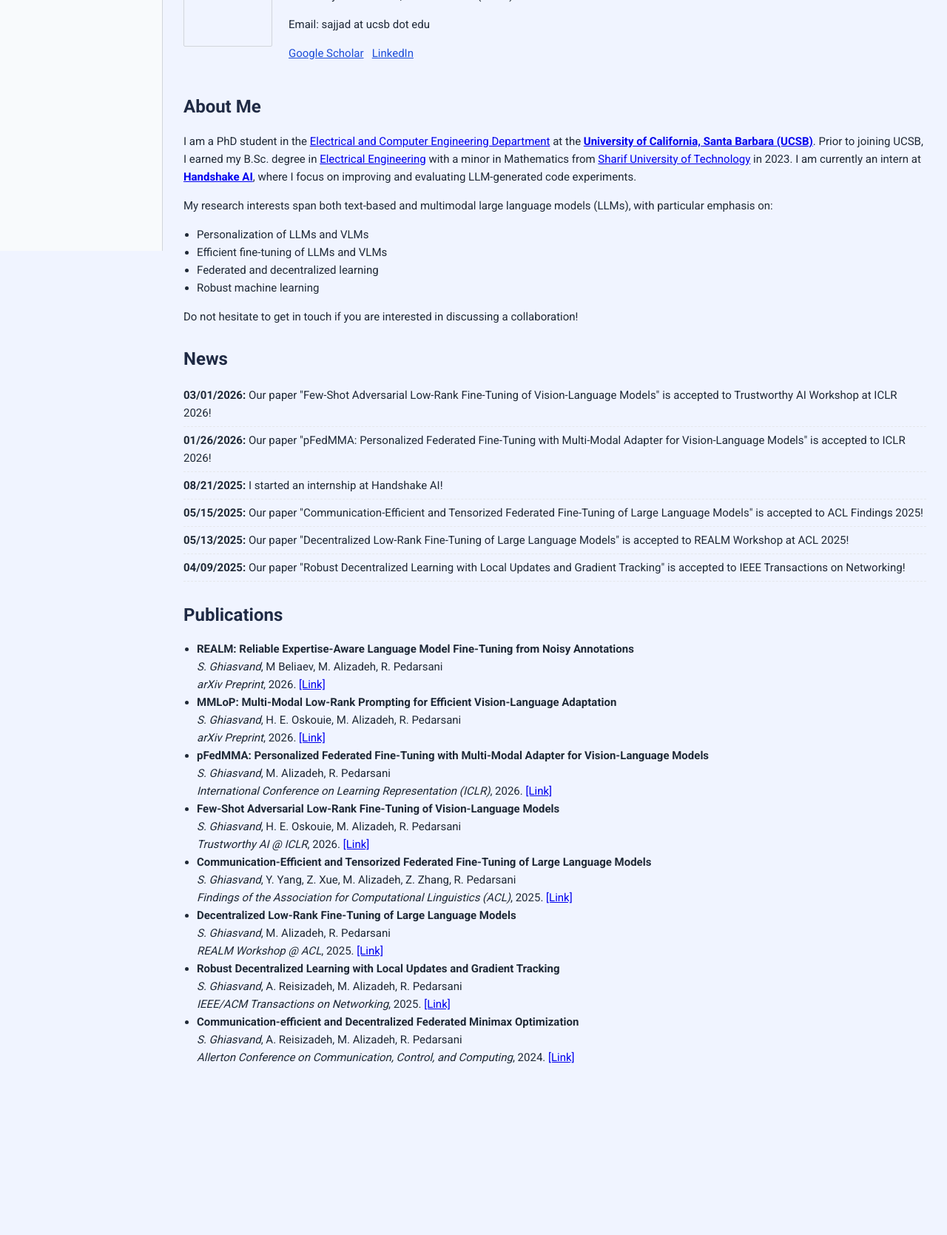
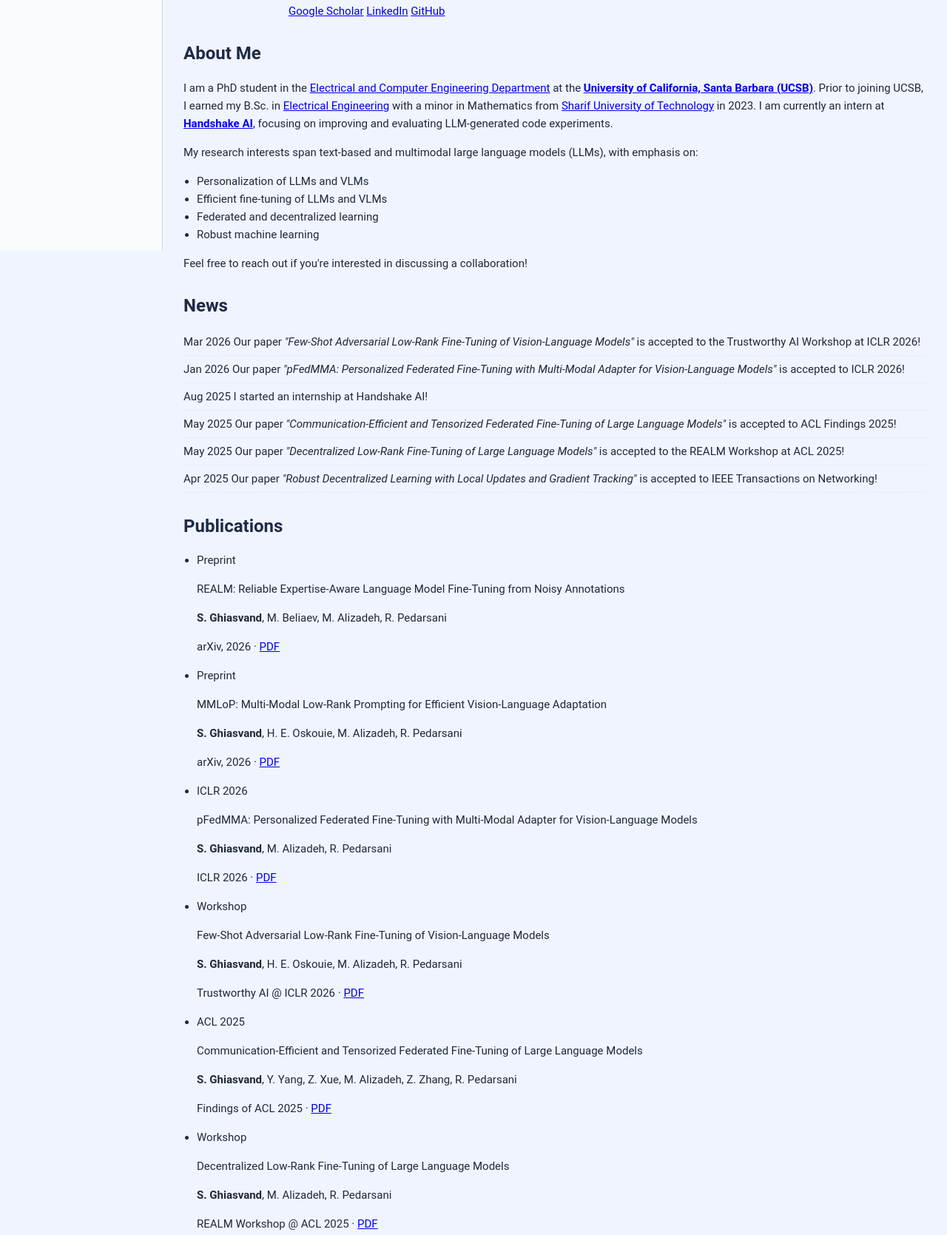
Before and after one commit to sajjad-ucsb/sajjad-ucsb.github.io, a plain HTML site: page index.html in a window 1280 px wide. Shown: the part 461-2130 px from the top of the page at 74% size. Before the commit the page ends 1977 px from the top, so only its background shows below. Drawn offline with Linux system fonts and the light colour scheme.

Commit message:
Update index.html

```diff
--- a/index.html
+++ b/index.html
@@ -4,131 +4,186 @@
   <meta charset="utf-8" />
   <meta name="viewport" content="width=device-width, initial-scale=1" />
   <title>Sajjad Ghiasvand</title>
-  <meta name="description" content="Personal homepage" />
-  <link href="https://fonts.googleapis.com/css2?family=Roboto:wght@400;500;700&display=swap" rel="stylesheet">
+  <meta name="description" content="Personal homepage of Sajjad Ghiasvand, PhD student at UCSB" />
+  <link href="https://fonts.googleapis.com/css2?family=DM+Serif+Display&family=DM+Sans:wght@400;500;600&display=swap" rel="stylesheet">
   <link rel="stylesheet" href="style.css" />
 </head>
 <body>
+
   <!-- Hero banner -->
-  <header class="hero">
-    <h1></h1>
-  </header>
+  <div class="hero">
+    <div class="hero-overlay"></div>
+    <div class="hero-content">
+      <p class="hero-label">University of California, Santa Barbara</p>
+    </div>
+  </div>
+
+  <div class="page-wrap">
+
     <!-- Sidebar -->
     <aside class="sidebar">
       <div class="sidebar-inner">
-      <h1 class="site-name"><a href="index.html">Sajjad Ghiasvand</a></h1>
+        <h1 class="site-name"><a href="index.html">Sajjad<br>Ghiasvand</a></h1>
+        <p class="sidebar-role">PhD Student · ECE · UCSB</p>
         <nav class="nav">
-        <a href="index.html" class="nav-link">Home</a>
-        <a href="https://github.com/sajjad-ucsb" class="nav-link">Repositories</a>
+          <a href="#about" class="nav-link">About</a>
+          <a href="#news" class="nav-link">News</a>
+          <a href="#publications" class="nav-link">Publications</a>
+          <a href="https://github.com/sajjad-ucsb" class="nav-link" target="_blank">GitHub</a>
         </nav>
+        <div class="sidebar-contact">
+          <p>sajjad at ucsb dot edu</p>
+          <div class="social-links">
+            <a href="https://scholar.google.com/citations?hl=en&user=zVMSi40AAAAJ&view_op=list_works&sortby=pubdate" target="_blank" rel="noopener">Scholar</a>
+            <span>·</span>
+            <a href="https://www.linkedin.com/in/sajjad-ghiasvand/" target="_blank" rel="noopener">LinkedIn</a>
+          </div>
+        </div>
       </div>
     </aside>
 
     <!-- Main content -->
     <main class="content">
-    <header class="page-header">
-      <h1>Sajjad Ghiasvand</h1>
-      <hr />
-    </header>
 
-    <section class="intro">
-      <img src="photo.jpg" alt="Portrait" class="avatar" />
+      <section id="about" class="section intro-section">
+        <div class="intro">
+          <img src="photo.jpg" alt="Portrait of Sajjad Ghiasvand" class="avatar" />
+          <div class="bio">
+            <h1 class="bio-name">Sajjad Ghiasvand</h1>
+            <p class="bio-role">PhD Student, Electrical and Computer Engineering</p>
+            <p class="bio-affil">University of California, Santa Barbara</p>
+            <div class="bio-links">
+              <a href="https://scholar.google.com/citations?hl=en&user=zVMSi40AAAAJ&view_op=list_works&sortby=pubdate" target="_blank" rel="noopener" class="badge">Google Scholar</a>
+              <a href="https://www.linkedin.com/in/sajjad-ghiasvand/" target="_blank" rel="noopener" class="badge">LinkedIn</a>
+              <a href="https://github.com/sajjad-ucsb" target="_blank" rel="noopener" class="badge">GitHub</a>
+            </div>
+          </div>
+        </div>
 
-      <div class="bio">
-        <!-- <p class="role"><strong>PhD Student</strong></p> -->
-        <p>Department of Electrical and Computer Engineering<br>
-        University of California, Santa Barbara (UCSB)</p>
-        <p>Email: sajjad at ucsb dot edu</p>
-        <p class="links">
-          <a href="https://scholar.google.com/citations?hl=en&user=zVMSi40AAAAJ&view_op=list_works&sortby=pubdate" target="_blank" rel="noopener">Google Scholar</a> &nbsp;
-          <a href="https://www.linkedin.com/in/sajjad-ghiasvand/" target="_blank" rel="noopener">LinkedIn</a>
-        </p>
-      </div>
-    </section>
-
-    <section>
+        <div class="about-text">
           <h2>About Me</h2>
           <p>
             I am a PhD student in the <a href="https://www.ece.ucsb.edu/" target="_blank" rel="noopener">Electrical and Computer Engineering Department</a> at the <a href="https://www.ucsb.edu/" target="_blank" rel="noopener"><strong>University of California, Santa Barbara (UCSB)</strong></a>.
-        Prior to joining UCSB, I earned my B.Sc. degree in <a href="https://www.ee.sharif.ir/en/" target="_blank" rel="noopener">Electrical Engineering</a> with a minor in Mathematics from <a href="https://en.sharif.ir/" target="_blank" rel="noopener">Sharif University of Technology</a> in 2023.
-        I am currently an intern at <a href="https://joinhandshake.com/expert-ai" target="_blank" rel="noopener"><strong>Handshake AI</strong></a>, where I focus on improving and evaluating LLM-generated code experiments.
+            Prior to joining UCSB, I earned my B.Sc. in <a href="https://www.ee.sharif.ir/en/" target="_blank" rel="noopener">Electrical Engineering</a> with a minor in Mathematics from <a href="https://en.sharif.ir/" target="_blank" rel="noopener">Sharif University of Technology</a> in 2023.
+            I am currently an intern at <a href="https://joinhandshake.com/expert-ai" target="_blank" rel="noopener"><strong>Handshake AI</strong></a>, focusing on improving and evaluating LLM-generated code experiments.
           </p>
-      <p>
-        My research interests span both text-based and multimodal large language models (LLMs), with particular emphasis on:
-      </p>
-      <ul>
+          <p>My research interests span text-based and multimodal large language models (LLMs), with emphasis on:</p>
+          <ul class="interest-list">
             <li>Personalization of LLMs and VLMs</li>
             <li>Efficient fine-tuning of LLMs and VLMs</li>
             <li>Federated and decentralized learning</li>
             <li>Robust machine learning</li>
           </ul>
-      Do not hesitate to get in touch if you are interested in discussing a collaboration!
+          <p class="collab-note">Feel free to reach out if you're interested in discussing a collaboration!</p>
+        </div>
       </section>
 
-
-
-    <section>
-      <h2>News</h2>
+      <section id="news" class="section">
+        <h2 class="section-title">News</h2>
         <ul class="news">
-        <li><span class="date">03/01/2026:</span> Our paper "Few-Shot Adversarial Low-Rank Fine-Tuning of Vision-Language Models" is accepted to Trustworthy AI Workshop at ICLR 2026!</li>
-        <li><span class="date">01/26/2026:</span> Our paper "pFedMMA: Personalized Federated Fine-Tuning with Multi-Modal Adapter for Vision-Language Models" is accepted to ICLR 2026!</li>
-        <li><span class="date">08/21/2025:</span> I started an internship at Handshake AI!</li>
-        <li><span class="date">05/15/2025:</span> Our paper "Communication-Efficient and Tensorized Federated Fine-Tuning of Large Language Models" is accepted to ACL Findings 2025!</li>
-        <li><span class="date">05/13/2025:</span> Our paper "Decentralized Low-Rank Fine-Tuning of Large Language Models" is accepted to REALM Workshop at ACL 2025!</li>
-        <li><span class="date">04/09/2025:</span> Our paper "Robust Decentralized Learning with Local Updates and Gradient Tracking" is accepted to IEEE Transactions on Networking!</li>
+          <li>
+            <span class="date-badge">Mar 2026</span>
+            <span>Our paper <em>"Few-Shot Adversarial Low-Rank Fine-Tuning of Vision-Language Models"</em> is accepted to the Trustworthy AI Workshop at ICLR 2026!</span>
+          </li>
+          <li>
+            <span class="date-badge">Jan 2026</span>
+            <span>Our paper <em>"pFedMMA: Personalized Federated Fine-Tuning with Multi-Modal Adapter for Vision-Language Models"</em> is accepted to ICLR 2026!</span>
+          </li>
+          <li>
+            <span class="date-badge">Aug 2025</span>
+            <span>I started an internship at Handshake AI!</span>
+          </li>
+          <li>
+            <span class="date-badge">May 2025</span>
+            <span>Our paper <em>"Communication-Efficient and Tensorized Federated Fine-Tuning of Large Language Models"</em> is accepted to ACL Findings 2025!</span>
+          </li>
+          <li>
+            <span class="date-badge">May 2025</span>
+            <span>Our paper <em>"Decentralized Low-Rank Fine-Tuning of Large Language Models"</em> is accepted to the REALM Workshop at ACL 2025!</span>
+          </li>
+          <li>
+            <span class="date-badge">Apr 2025</span>
+            <span>Our paper <em>"Robust Decentralized Learning with Local Updates and Gradient Tracking"</em> is accepted to IEEE Transactions on Networking!</span>
+          </li>
         </ul>
       </section>
 
-    <section>
-      <h2>Publications</h2>
+      <section id="publications" class="section">
+        <h2 class="section-title">Publications</h2>
         <ul class="publications">
-        <li>
-          <strong>REALM: Reliable Expertise-Aware Language Model Fine-Tuning from Noisy Annotations</strong><br>
-          <em>S. Ghiasvand</em>, M Beliaev, M. Alizadeh, R. Pedarsani<br>
-          <em>arXiv Preprint</em>, 2026.
-          <a href="https://arxiv.org/pdf/2604.17289" target="_blank" rel="noopener">[Link]</a>
+          <li class="pub-item">
+            <div class="pub-venue preprint">Preprint</div>
+            <div class="pub-body">
+              <p class="pub-title">REALM: Reliable Expertise-Aware Language Model Fine-Tuning from Noisy Annotations</p>
+              <p class="pub-authors"><strong>S. Ghiasvand</strong>, M. Beliaev, M. Alizadeh, R. Pedarsani</p>
+              <p class="pub-info">arXiv, 2026 · <a href="https://arxiv.org/pdf/2604.17289" target="_blank" rel="noopener">PDF</a></p>
+            </div>
           </li>
-        <li>
-          <strong>MMLoP: Multi-Modal Low-Rank Prompting for Efficient Vision-Language Adaptation</strong><br>
-          <em>S. Ghiasvand</em>, H. E. Oskouie, M. Alizadeh, R. Pedarsani<br>
-          <em>arXiv Preprint</em>, 2026.
-          <a href="https://arxiv.org/pdf/2602.21397" target="_blank" rel="noopener">[Link]</a>
+          <li class="pub-item">
+            <div class="pub-venue preprint">Preprint</div>
+            <div class="pub-body">
+              <p class="pub-title">MMLoP: Multi-Modal Low-Rank Prompting for Efficient Vision-Language Adaptation</p>
+              <p class="pub-authors"><strong>S. Ghiasvand</strong>, H. E. Oskouie, M. Alizadeh, R. Pedarsani</p>
+              <p class="pub-info">arXiv, 2026 · <a href="https://arxiv.org/pdf/2602.21397" target="_blank" rel="noopener">PDF</a></p>
+            </div>
           </li>
-        <li>
-          <strong>pFedMMA: Personalized Federated Fine-Tuning with Multi-Modal Adapter for Vision-Language Models</strong><br>
-          <em>S. Ghiasvand</em>, M. Alizadeh, R. Pedarsani<br>
-          <em>International Conference on Learning Representation (ICLR)</em>, 2026.
-          <a href="https://arxiv.org/pdf/2507.05394" target="_blank" rel="noopener">[Link]</a>
+          <li class="pub-item">
+            <div class="pub-venue conf">ICLR 2026</div>
+            <div class="pub-body">
+              <p class="pub-title">pFedMMA: Personalized Federated Fine-Tuning with Multi-Modal Adapter for Vision-Language Models</p>
+              <p class="pub-authors"><strong>S. Ghiasvand</strong>, M. Alizadeh, R. Pedarsani</p>
+              <p class="pub-info">ICLR 2026 · <a href="https://arxiv.org/pdf/2507.05394" target="_blank" rel="noopener">PDF</a></p>
+            </div>
           </li>
-        <li>
-          <strong>Few-Shot Adversarial Low-Rank Fine-Tuning of Vision-Language Models</strong><br>
-          <em>S. Ghiasvand</em>, H. E. Oskouie, M. Alizadeh, R. Pedarsani<br>
-          <em>Trustworthy AI @ ICLR</em>, 2026.
-          <a href="https://arxiv.org/pdf/2505.15130" target="_blank" rel="noopener">[Link]</a>
+          <li class="pub-item">
+            <div class="pub-venue workshop">Workshop</div>
+            <div class="pub-body">
+              <p class="pub-title">Few-Shot Adversarial Low-Rank Fine-Tuning of Vision-Language Models</p>
+              <p class="pub-authors"><strong>S. Ghiasvand</strong>, H. E. Oskouie, M. Alizadeh, R. Pedarsani</p>
+              <p class="pub-info">Trustworthy AI @ ICLR 2026 · <a href="https://arxiv.org/pdf/2505.15130" target="_blank" rel="noopener">PDF</a></p>
+            </div>
           </li>
-        <li>
-          <strong>Communication-Efficient and Tensorized Federated Fine-Tuning of Large Language Models</strong><br>
-          <em>S. Ghiasvand</em>, Y. Yang, Z. Xue, M. Alizadeh, Z. Zhang, R. Pedarsani<br>
-          <em>Findings of the Association for Computational Linguistics (ACL)</em>, 2025.
-          <a href="https://aclanthology.org/2025.findings-acl.1241.pdf" target="_blank" rel="noopener">[Link]</a>
+          <li class="pub-item">
+            <div class="pub-venue conf">ACL 2025</div>
+            <div class="pub-body">
+              <p class="pub-title">Communication-Efficient and Tensorized Federated Fine-Tuning of Large Language Models</p>
+              <p class="pub-authors"><strong>S. Ghiasvand</strong>, Y. Yang, Z. Xue, M. Alizadeh, Z. Zhang, R. Pedarsani</p>
+              <p class="pub-info">Findings of ACL 2025 · <a href="https://aclanthology.org/2025.findings-acl.1241.pdf" target="_blank" rel="noopener">PDF</a></p>
+            </div>
           </li>
-        <li>
-          <strong>Decentralized Low-Rank Fine-Tuning of Large Language Models</strong><br>
-          <em>S. Ghiasvand</em>, M. Alizadeh, R. Pedarsani<br>
-          <em>REALM Workshop @ ACL</em>, 2025.
-          <a href="https://aclanthology.org/2025.realm-1.24.pdf" target="_blank" rel="noopener">[Link]</a>
+          <li class="pub-item">
+            <div class="pub-venue workshop">Workshop</div>
+            <div class="pub-body">
+              <p class="pub-title">Decentralized Low-Rank Fine-Tuning of Large Language Models</p>
+              <p class="pub-authors"><strong>S. Ghiasvand</strong>, M. Alizadeh, R. Pedarsani</p>
+              <p class="pub-info">REALM Workshop @ ACL 2025 · <a href="https://aclanthology.org/2025.realm-1.24.pdf" target="_blank" rel="noopener">PDF</a></p>
+            </div>
           </li>
-        <li>
-          <strong>Robust Decentralized Learning with Local Updates and Gradient Tracking</strong><br>
-          <em>S. Ghiasvand</em>, A. Reisizadeh, M. Alizadeh, R. Pedarsani<br>
-          <em>IEEE/ACM Transactions on Networking</em>, 2025.
-          <a href="https://ieeexplore.ieee.org/stamp/stamp.jsp?arnumber=10959108" target="_blank" rel="noopener">[Link]</a>
+          <li class="pub-item">
+            <div class="pub-venue journal">Journal</div>
+            <div class="pub-body">
+              <p class="pub-title">Robust Decentralized Learning with Local Updates and Gradient Tracking</p>
+              <p class="pub-authors"><strong>S. Ghiasvand</strong>, A. Reisizadeh, M. Alizadeh, R. Pedarsani</p>
+              <p class="pub-info">IEEE/ACM Transactions on Networking, 2025 · <a href="https://ieeexplore.ieee.org/stamp/stamp.jsp?arnumber=10959108" target="_blank" rel="noopener">PDF</a></p>
+            </div>
           </li>
-        <li>
-          <strong>Communication-efficient and Decentralized Federated Minimax Optimization</strong><br>
-          <em>S. Ghiasvand</em>, A. Reisizadeh, M. Alizadeh, R. Pedarsani<br>
-          <em>Allerton Conference on Communication, Control, and Computing</em>, 2024.
-          <a href="https://ieeexplore.ieee.org/stamp/stamp.jsp?arnumber=10735328" target="_blank" rel="noopener">[Link]</a>
+          <li class="pub-item">
+            <div class="pub-venue conf">Allerton 2024</div>
+            <div class="pub-body">
+              <p class="pub-title">Communication-efficient and Decentralized Federated Minimax Optimization</p>
+              <p class="pub-authors"><strong>S. Ghiasvand</strong>, A. Reisizadeh, M. Alizadeh, R. Pedarsani</p>
+              <p class="pub-info">Allerton Conference, 2024 · <a href="https://ieeexplore.ieee.org/stamp/stamp.jsp?arnumber=10735328" target="_blank" rel="noopener">PDF</a></p>
+            </div>
           </li>
         </ul>
       </section>
+
+      <footer class="footer">
+        <p>© 2026 Sajjad Ghiasvand · UCSB ECE</p>
+      </footer>
+
+    </main>
+  </div>
+
+</body>
+</html>
```
Lines whose indentation alone changed are shown as unchanged.
